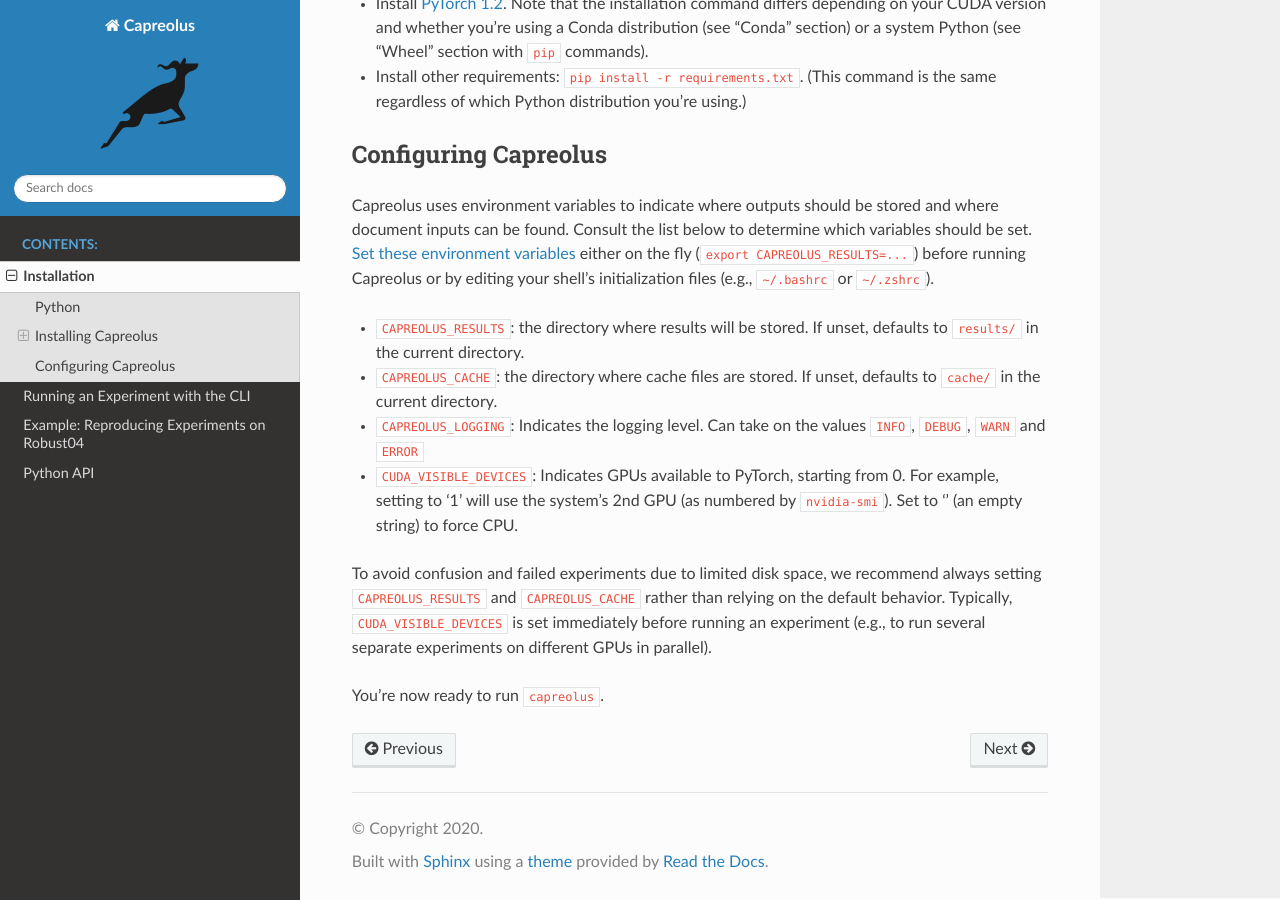
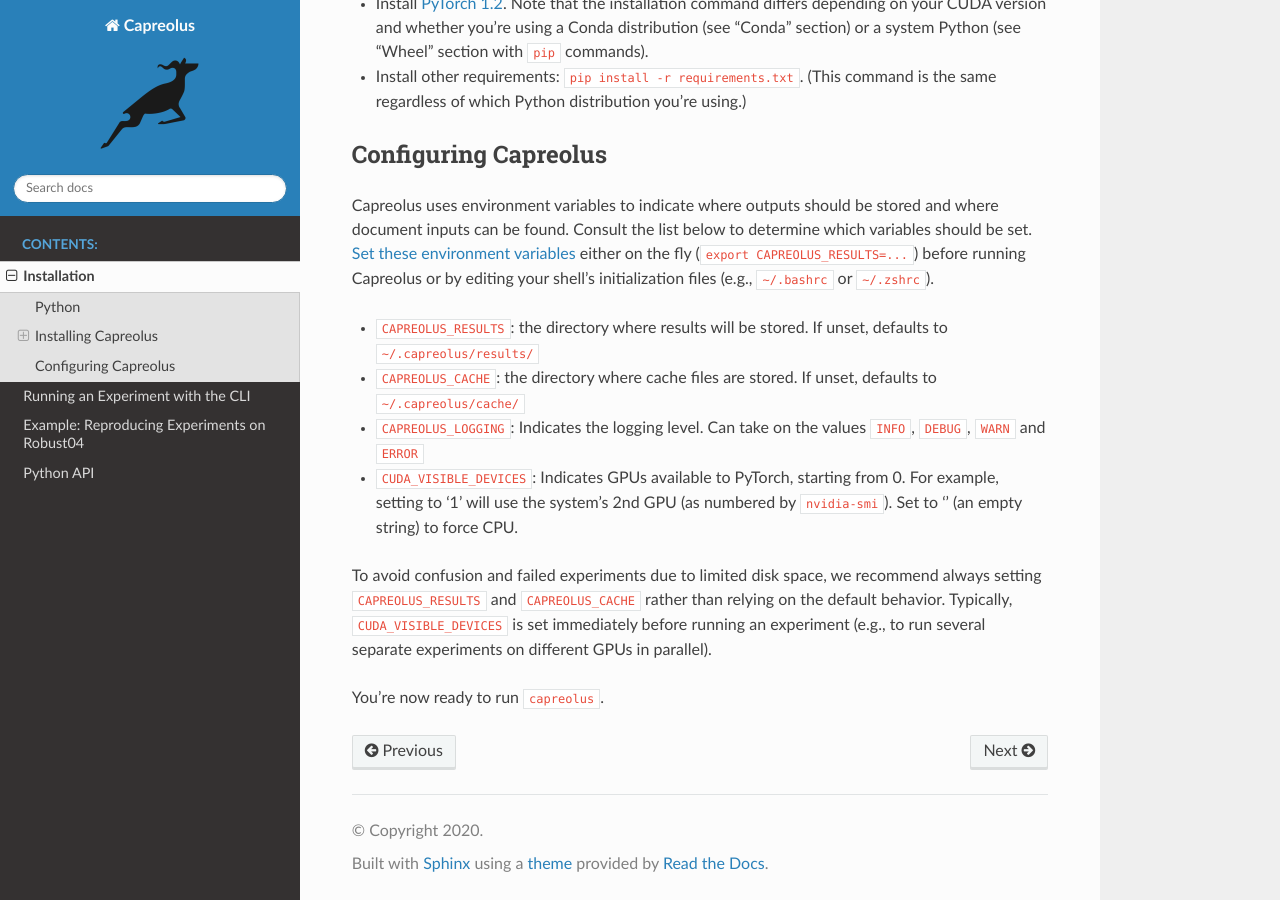
Before and after one commit to capreolus-ir/capreolus, a Sphinx documentation site: the page built from docs/installation.md, in a window 1280 px wide and 900 px high, scrolled down 890 px. Built offline with Sphinx 7.4.7 and the Read the Docs theme 2.0.0, drawn with Linux system fonts in a browser that asks for light colours.

Commit message:
state new results and cache defaults in .capreolus

```diff
--- a/docs/installation.md
+++ b/docs/installation.md
@@ -24,8 +24,8 @@
 
 ### Configuring Capreolus
  Capreolus uses environment variables to indicate where outputs should be stored and where document inputs can be found. Consult the list below to determine which variables should be set. [Set these environment variables](https://opensource.com/article/19/8/what-are-environment-variables) either on the fly (`export CAPREOLUS_RESULTS=...`) before running Capreolus or by editing your shell's initialization files (e.g., `~/.bashrc` or `~/.zshrc`).
-- `CAPREOLUS_RESULTS`: the directory where results will be stored. If unset, defaults to `results/` in the current directory.
-- `CAPREOLUS_CACHE`: the directory where cache files are stored. If unset, defaults to `cache/` in the current directory.
+- `CAPREOLUS_RESULTS`: the directory where results will be stored. If unset, defaults to `~/.capreolus/results/`
+- `CAPREOLUS_CACHE`: the directory where cache files are stored. If unset, defaults to `~/.capreolus/cache/`
 - `CAPREOLUS_LOGGING`: Indicates the logging level. Can take on the values `INFO`, `DEBUG`, `WARN` and `ERROR`
 - `CUDA_VISIBLE_DEVICES`: Indicates GPUs available to PyTorch, starting from 0. For example, setting to '1' will use the system's 2nd GPU (as numbered by `nvidia-smi`). Set to '' (an empty string) to force CPU.
 
```
Also changed, not shown: README.md (+2 -2 lines), docs/cli.md (+1 -1 lines).
